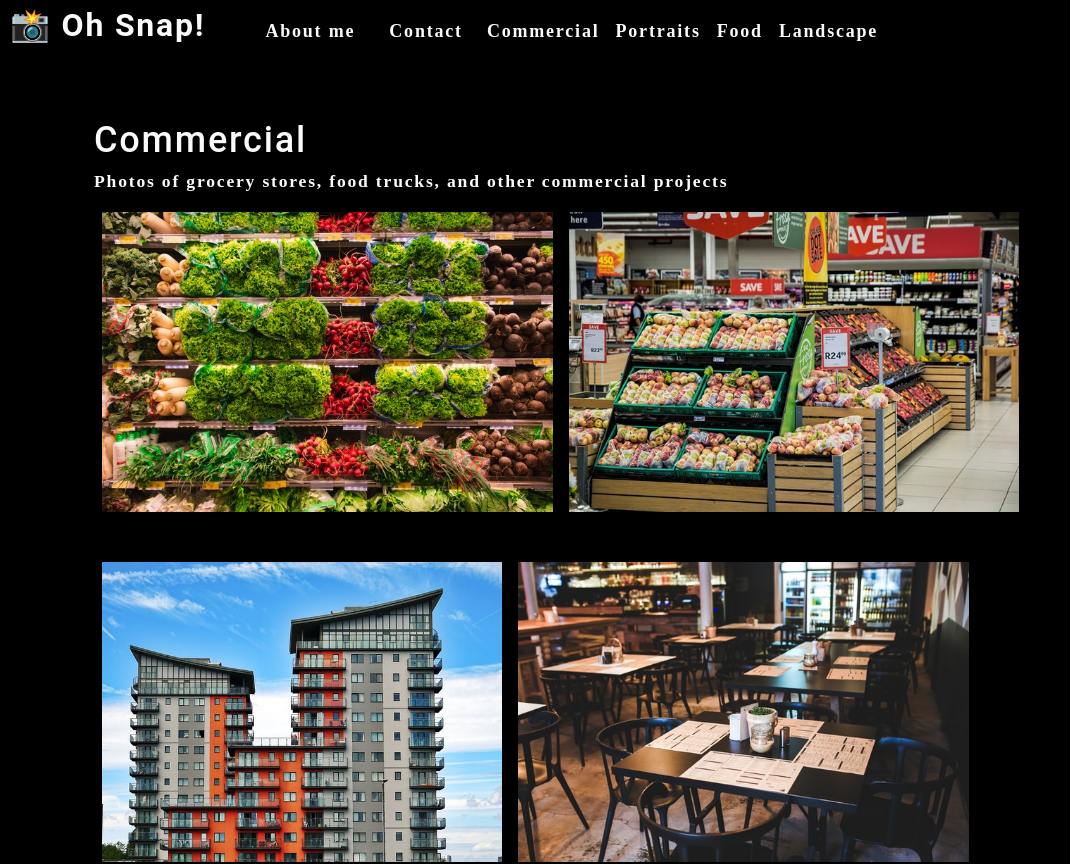
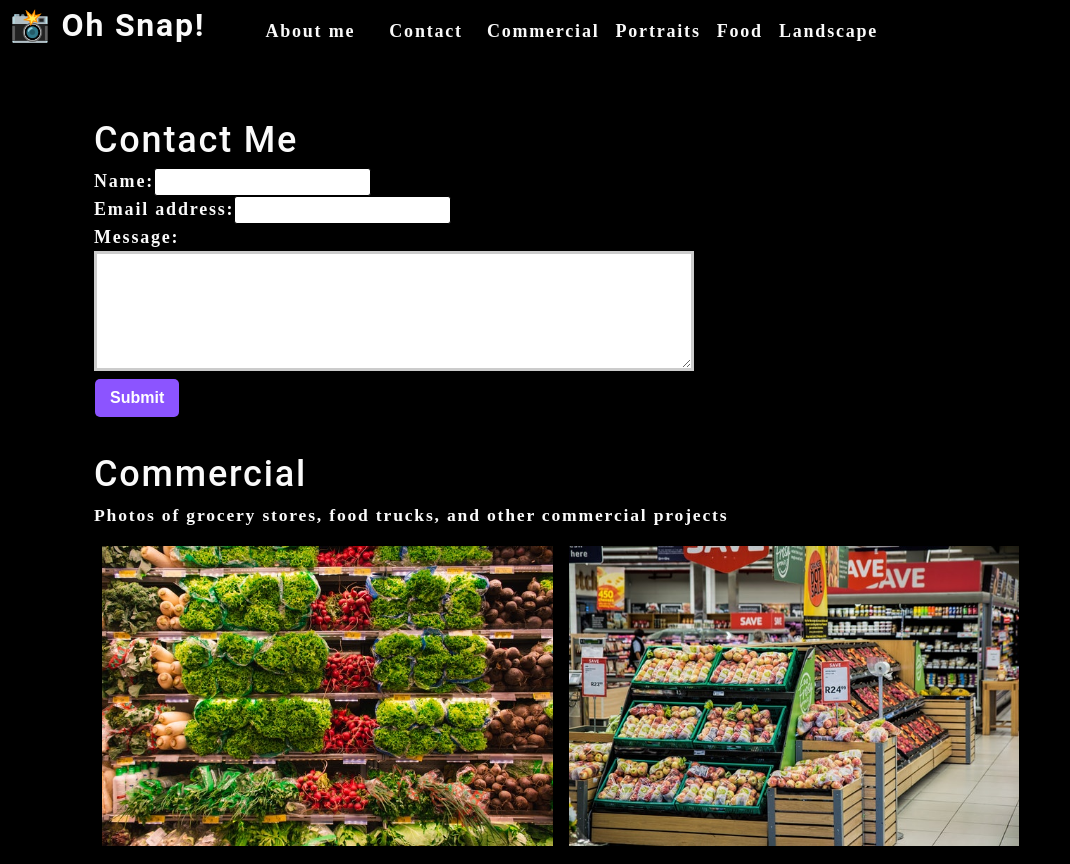
Before and after one commit to pseudoDjnn/photo-port, a React (Create React App) app: page / in a window 1280 px wide. Shown: the top 864 px of the page, without its empty margins (0-1070 px from the left). Built offline with nearby package versions, Linux system fonts and the light colour scheme.

Commit message:
added form data for contact information

```diff
--- a/src/App.js
+++ b/src/App.js
@@ -2,6 +2,7 @@ import React, { useState } from "react";
 import Nav from "./components/Nav";
 import About from "./components/About";
 import Gallery from "./components/Gallery";
+import ContactForm from "./components/Contact";
 
 function App() {
   const [categories] = useState([
@@ -29,6 +30,7 @@ function App() {
       ></Nav>
       <main>
         <div>
+          <ContactForm></ContactForm>
           <Gallery currentCategory={currentCategory}></Gallery>
           <About></About>
         </div>
--- a/src/components/Contact/index.js
+++ b/src/components/Contact/index.js
@@ -1,25 +1,60 @@
-import React from "react";
+import React, { useState } from "react";
 
 function ContactForm() {
+  // ADD HOOK
+  const [formState, setFormState] = useState({
+    name: "",
+    email: "",
+    message: "",
+  });
+  const { name, email, message } = formState;
+
+  // CHANGE FUNCTION
+  function handleChange(e) {
+    setFormState({ ...formState, [e.target.name]: e.target.value });
+  }
+  // console.log(formState);
+
+  // SUBMIT FORM DATA
+  function handleSubmit(e) {
+    e.preventDefault();
+    console.log(formState);
+  }
+
   // JSX
   return (
     <section>
       <h1>Contact Me</h1>
-      <form id="contact-form">
+      <form id="contact-form" onSubmit={handleSubmit}>
         {/* name input */}
         <div>
           <label htmlFor="name">Name:</label>
-          <input type="text" name="name" />
+          <input
+            type="text"
+            name="name"
+            defaultValue={name}
+            onChange={handleChange}
+          />
         </div>
         {/* email input */}
         <div>
           <label htmlFor="email">Email address:</label>
-          <input type="email" name="email" />
+          <input
+            type="email"
+            name="email"
+            defaultValue={email}
+            onChange={handleChange}
+          />
         </div>
         {/* message text area */}
         <div>
           <label htmlFor="message">Message:</label>
-          <input type="text" name="message" />
+          <textarea
+            name="message"
+            rows="5"
+            defaultValue={message}
+            onChange={handleChange}
+          />
         </div>
         <button type="submit">Submit</button>
       </form>
```
